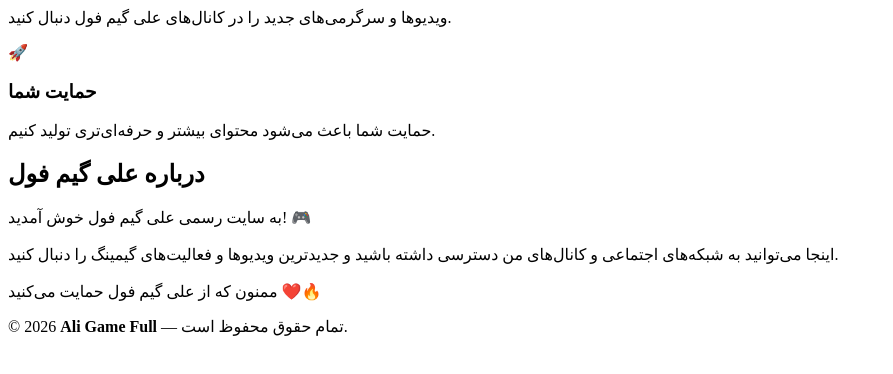
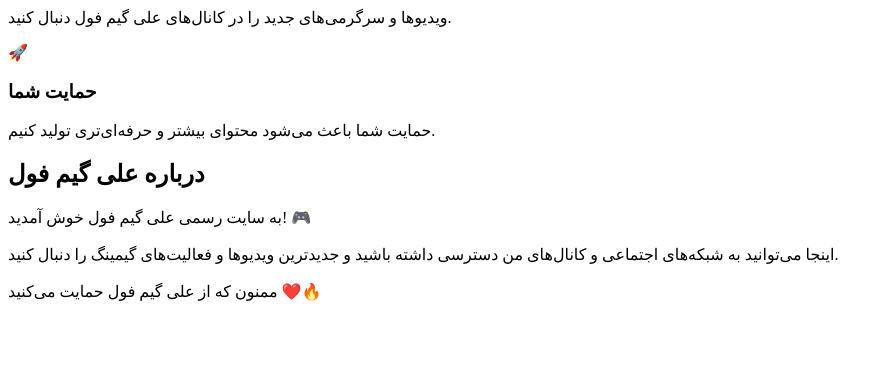
Before and after one commit to Ali-Game-Full/Ali.Game.Full, a plain HTML site: page index.html in a window 1280 px wide. Shown: the whole page, without its empty margins (0-893 px from the left). Drawn offline with Linux system fonts and the light colour scheme.

Commit message:
Update index.html

```diff
--- a/index.html
+++ b/index.html
@@ -74,13 +74,10 @@
 
   <footer>
 
-    © 2026
 
     <strong>
-      Ali Game Full
     </strong>
 
-    — تمام حقوق محفوظ است.
 
   </footer>
 
```
